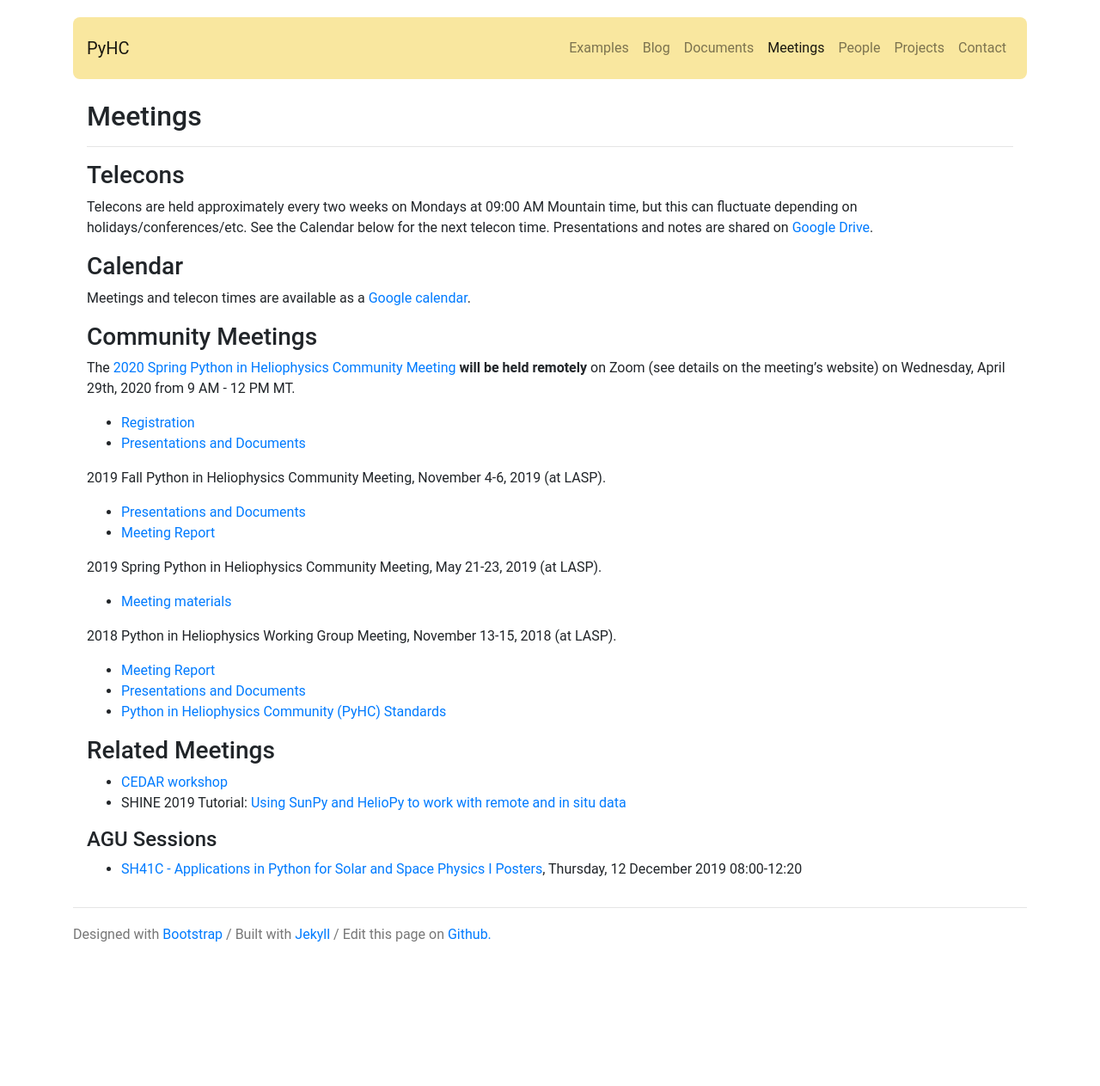
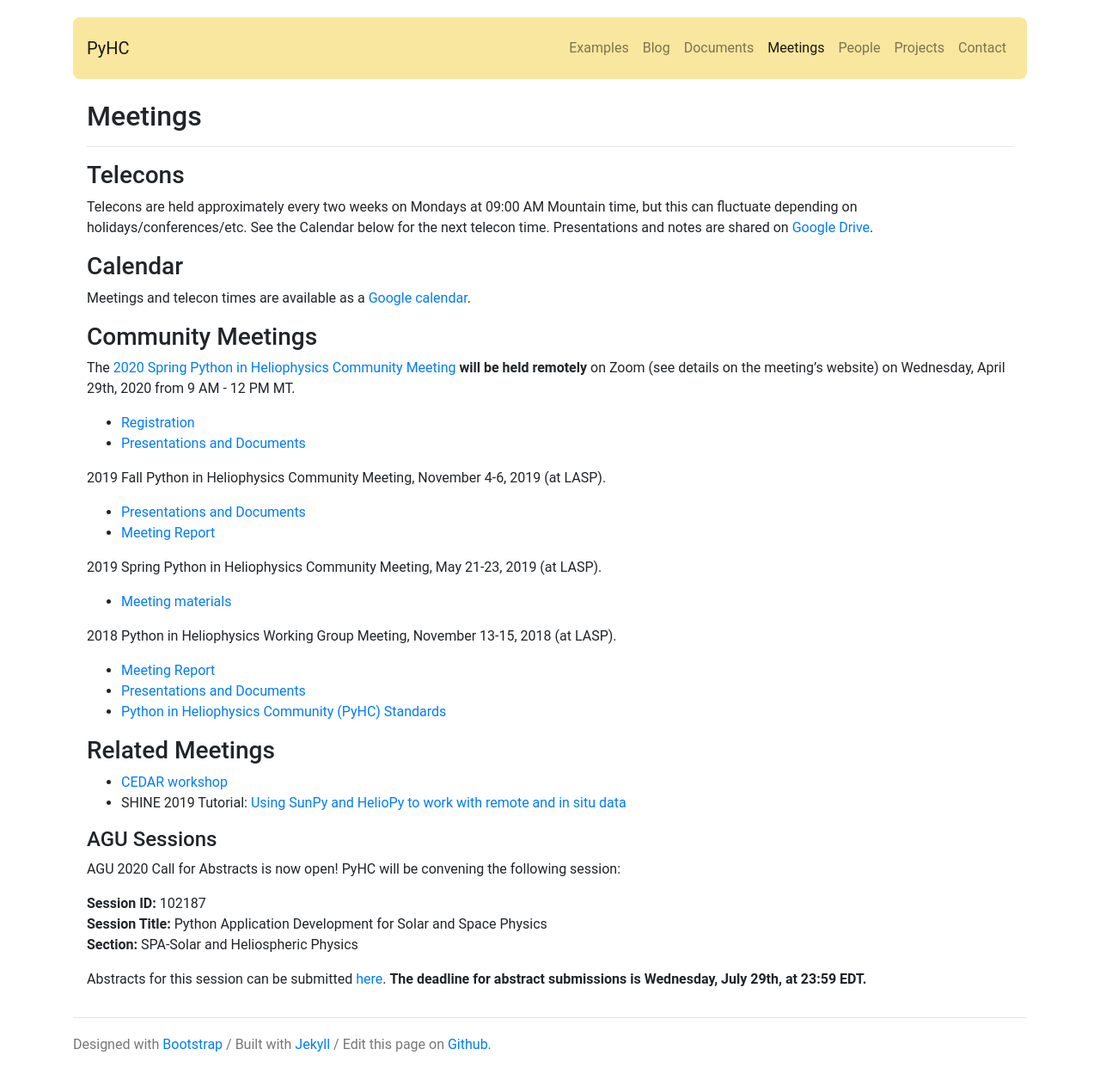
Before and after one commit to heliophysicsPy/heliophysicsPy.github.io, a Jekyll site: the page built from _pages/meetings.md, in a window 1280 px wide. Shown: the whole page at 86% size. Built offline with Jekyll 4.4.1, drawn with Linux system fonts in a browser that asks for light colours; nearby versions of some CDN libraries; before the commit the page ends 1135 px from its top, so only the background shows below that.

Commit message:
adding information for AGU 2020 abstract submissions

```diff
--- a/_pages/meetings.md
+++ b/_pages/meetings.md
@@ -38,4 +38,13 @@ _pages/meetings/april2020.md %}) **will be held remotely** on Zoom (see details
 
 #### AGU Sessions
 
-* [SH41C - Applications in Python for Solar and Space Physics I Posters](https://agu.confex.com/agu/fm19/meetingapp.cgi/Session/76185), Thursday, 12 December 2019  08:00-12:20
+AGU 2020 Call for Abstracts is now open! PyHC will be convening the following session:
+
+**Session ID:** 102187
+**Session Title:** Python Application Development for Solar and Space Physics
+**Section:** SPA-Solar and Heliospheric Physics
+
+Abstracts for this session can be submitted [here](https://agu.confex.com/agu/fm20/prelim.cgi/Session/102187). **The deadline for abstract submissions is Wednesday, July 29th, at 23:59 EDT.**
+
+
+[//]: # (* [SH41C - Python Application Development for Solar and Space Physics](https://agu.confex.com/agu/fm20/prelim.cgi/Session/102187), Thursday, 12 December 2019  08:00-12:20)
```
